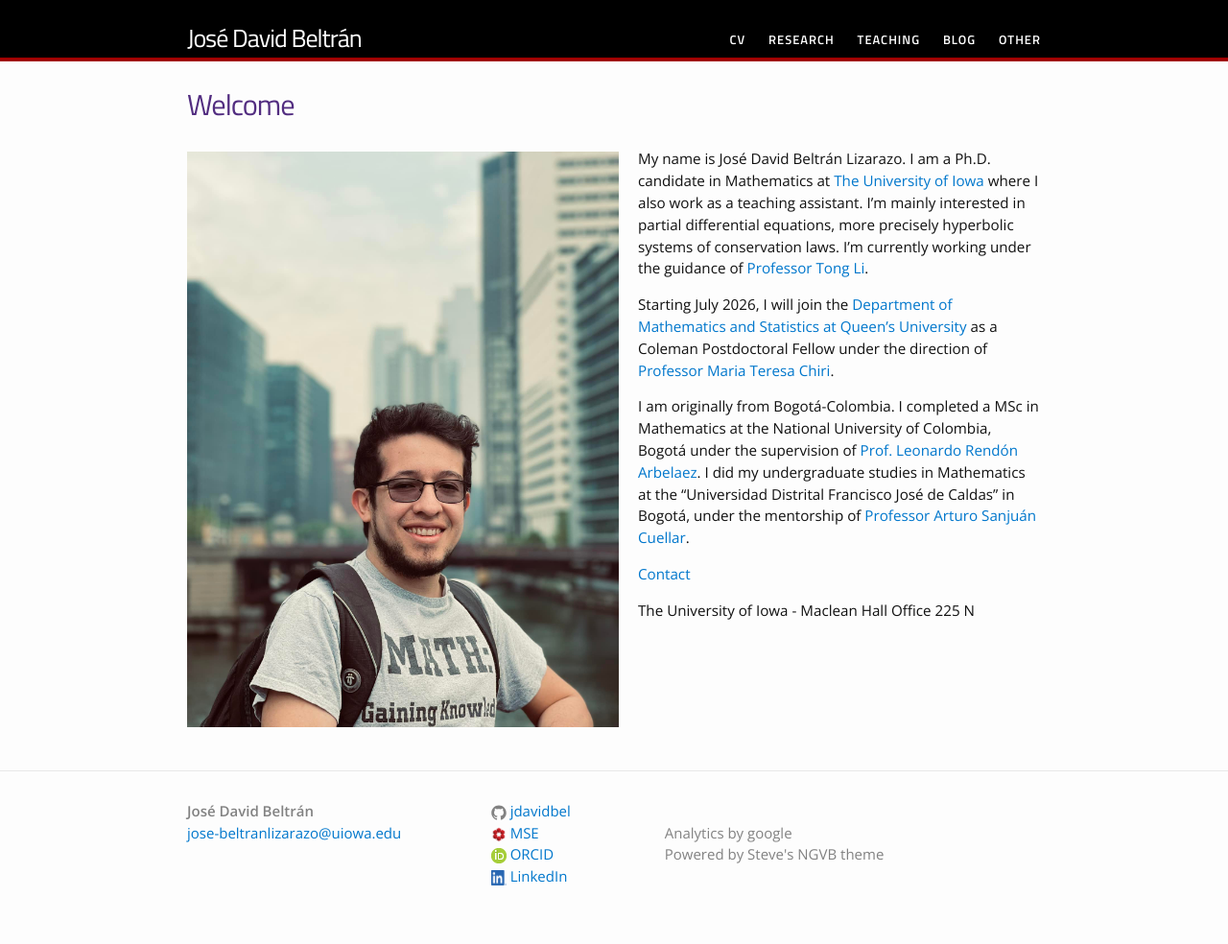
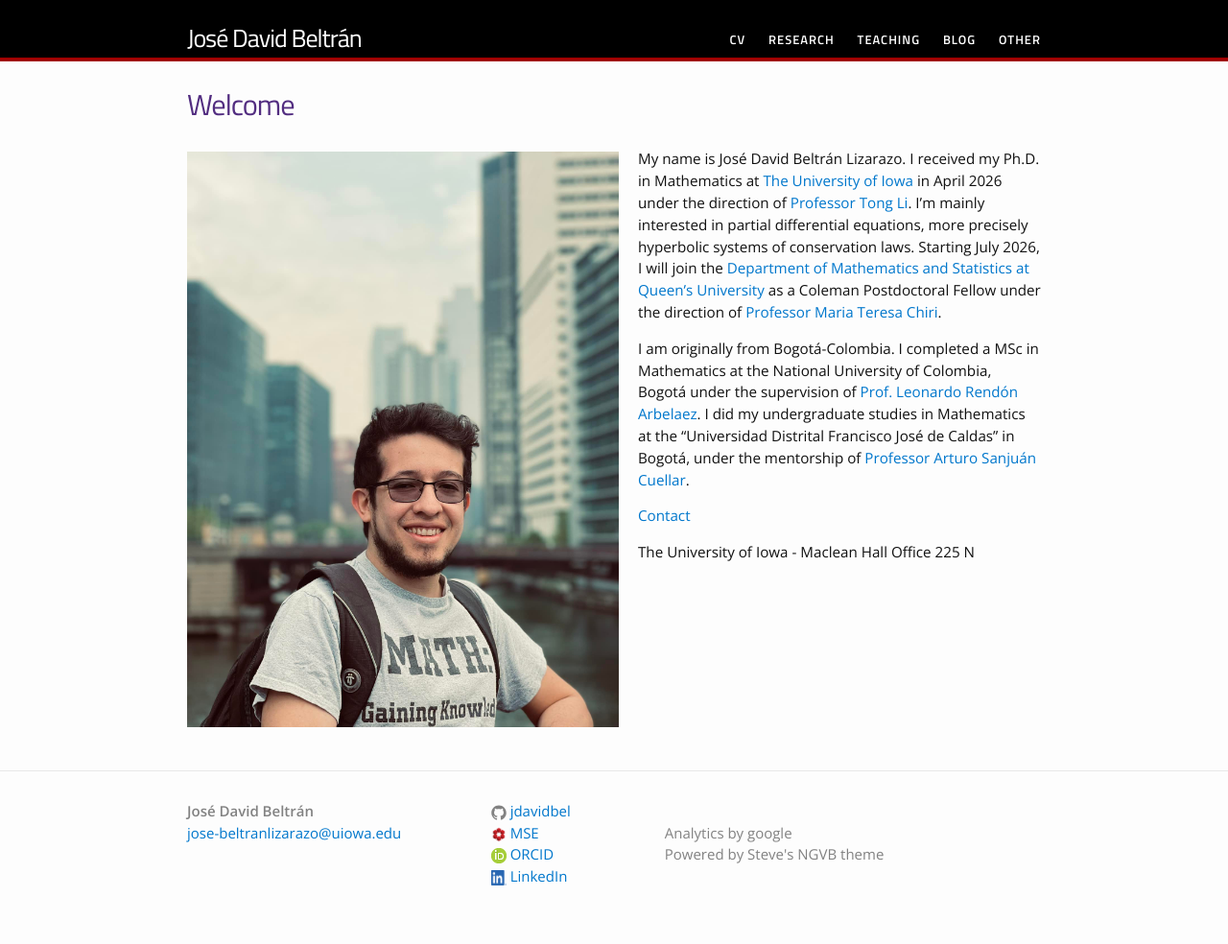
Before and after one commit to jdavidbel/jdavidbel.github.io, a Jekyll site: the page built from index.md, in a window 1280 px wide. Shown: the whole page at 96% size. Built offline with Jekyll 4.4.1, drawn with Linux system fonts in a browser that asks for light colours.

Commit message:
changes
defended thesis

```diff
--- a/index.md
+++ b/index.md
@@ -6,8 +6,7 @@ permalink: /
 {% include image.html url="images/chi.jpg" caption="" width="450px" align="left" %}
 
 My name is José David Beltrán Lizarazo.
-I am a Ph.D. candidate in Mathematics at [The University of Iowa](https://math.uiowa.edu/) where I also work as a teaching assistant. I'm mainly interested in partial differential equations, more precisely hyperbolic systems of conservation laws. I'm currently working under the guidance of [Professor Tong Li](https://math.uiowa.edu/people/tong-li).
-
+I received my Ph.D. in Mathematics at [The University of Iowa](https://math.uiowa.edu/) in April 2026 under the direction of [Professor Tong Li](https://math.uiowa.edu/people/tong-li). I'm mainly interested in partial differential equations, more precisely hyperbolic systems of conservation laws.
 Starting July 2026, I will join the [Department of Mathematics and Statistics at Queen's University](https://www.queensu.ca/mathstat/) as a Coleman Postdoctoral Fellow under the direction of [Professor Maria Teresa Chiri](https://mariateresachiri.weebly.com/).
 
 
```
Also changed, not shown: cv.md (+1 -1 lines).
